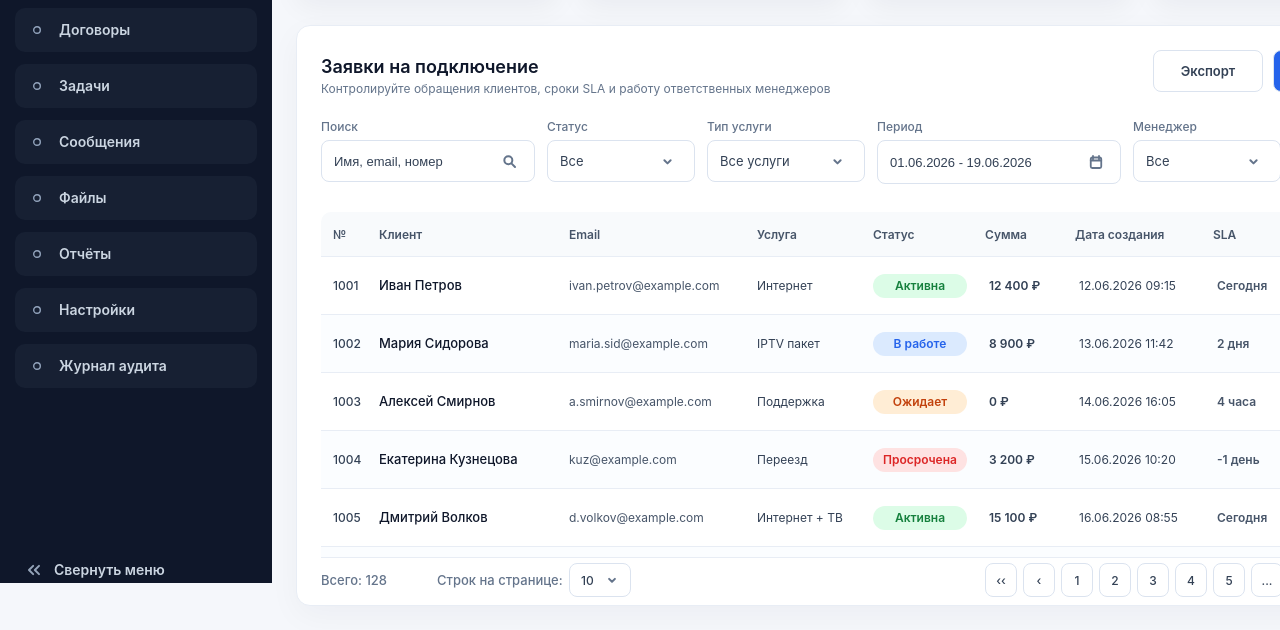
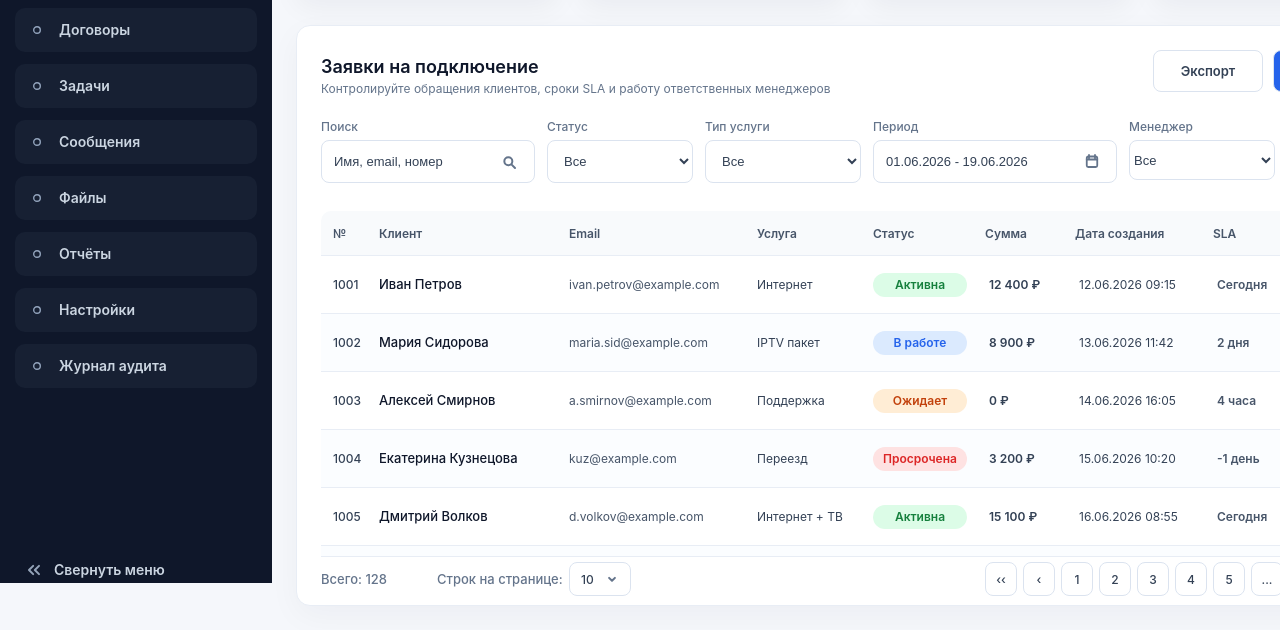
Before and after one commit to xxAksx/Test_task, a plain HTML site: page index.html in a window 1280 px wide. Shown: the part 217-847 px from the top of the page. Drawn offline with Linux system fonts and the light colour scheme.

Commit message:
add select and hover styles

```diff
--- a/index.html
+++ b/index.html
@@ -176,63 +176,59 @@
                     </span>
                 </div>
                 <div class="table-navigation">
-                    <!-- <div class="table-navigation-element">
-                        <span class="title-navigation">Поиск</span>
-                        <span class="table-navigation-block nav-block1">
-                            <span class="table-navigation-content content-block1">Имя, email, номер</span>
-                            <svg xmlns="http://www.w3.org/2000/svg" width="16" height="16" viewBox="0 0 16 16" fill="none">
-                                <path d="M7.33334 11.3333C9.54248 11.3333 11.3333 9.54248 11.3333 7.33334C11.3333 5.1242 9.54248 3.33334 7.33334 3.33334C5.1242 3.33334 3.33334 5.1242 3.33334 7.33334C3.33334 9.54248 5.1242 11.3333 7.33334 11.3333Z" stroke="#64748B" stroke-width="2"/>
-                                <path d="M10.6667 10.6667L14 14" stroke="#64748B" stroke-width="2" stroke-linecap="round"/>
-                            </svg>
-                        </span>
-                    </div> -->
-                    <form>
+                    <form class="form">
                         <div class="table-navigation-element">
                             <label for="search" class="title-navigation">Поиск</label>
-                            <input type="text" id="search" class="table-navigation-block nav-block1" value="Имя, email, номер">
+                            <input type="text" id="search" class="table-navigation-block nav-block1 hover-style" value="Имя, email, номер">
                             <svg class="nav-ico1" xmlns="http://www.w3.org/2000/svg" width="16" height="16" viewBox="0 0 16 16" fill="none">
                                 <path d="M7.33334 11.3333C9.54248 11.3333 11.3333 9.54248 11.3333 7.33334C11.3333 5.1242 9.54248 3.33334 7.33334 3.33334C5.1242 3.33334 3.33334 5.1242 3.33334 7.33334C3.33334 9.54248 5.1242 11.3333 7.33334 11.3333Z" stroke="#64748B" stroke-width="2"/>
                                 <path d="M10.6667 10.6667L14 14" stroke="#64748B" stroke-width="2" stroke-linecap="round"/>
                             </svg>
                         </div>
-                    </form>
-                    <div class="table-navigation-element">
-                        <span class="title-navigation">Статус</span>
-                        <span class="table-navigation-block nav-block2">
-                            <span class="table-navigation-content content-block2">Все</span>
-                            <svg xmlns="http://www.w3.org/2000/svg" width="15" height="15" viewBox="0 0 15 15" fill="none">
-                                <path d="M4.375 6.25L7.5 9.375L10.625 6.25" stroke="#64748B" stroke-width="2" stroke-linecap="round" stroke-linejoin="round"/>
-                            </svg>
-                        </span>
-                    </div>
-                    <div class="table-navigation-element">
-                        <span class="title-navigation">Тип услуги</span>
-                        <span class="table-navigation-block nav-block3">
-                            <span class="table-navigation-content content-block3">Все услуги</span>
-                            <svg xmlns="http://www.w3.org/2000/svg" width="15" height="15" viewBox="0 0 15 15" fill="none">
-                                <path d="M4.375 6.25L7.5 9.375L10.625 6.25" stroke="#64748B" stroke-width="2" stroke-linecap="round" stroke-linejoin="round"/>
-                            </svg>
-                        </span>
-                    </div>
-                    <form>
+                        <div class="table-navigation-element">
+                            <label for="status" class="title-navigation">Статус</label>
+                            <select class="table-navigation-block nav-block2 hover-style">
+                                <option value="Все">Все</option>
+                                <option value="Активно">Активно</option>
+                                <option value="В работе">В работе</option>
+                                <option value="Просрочена">Просрочена</option>
+                                <option value="Ожидает">Ожидает</option>
+                                <option value="Закрыта">Закрыта</option>
+                            </select>
+                        </div>
+                        <div class="table-navigation-element">
+                            <label for="type-service" class="title-navigation">Тип услуги</label>
+                            <select class="table-navigation-block nav-block3 hover-style">
+                                <option value="Все">Все</option>
+                                <option value="Интернет">Интернет</option>
+                                <option value="ТВ">ТВ</option>
+                                <option value="Роутер">Роутер</option>
+                                <option value="Техник">Техник</option>
+                                <option value="IPTV пакет">IPTV пакет</option>
+                                <option value="Переезд">Переезд</option>
+                            </select>
+                        </div>
                         <div class="table-navigation-element">
                             <label for="period" class="title-navigation">Период</label>
-                            <input type="datetime" id="period" class="table-navigation-block nav-block4" value="01.06.2026 - 19.06.2026">
+                            <input type="datetime" id="period" class="table-navigation-block nav-block4 hover-style" value="01.06.2026 - 19.06.2026">
                             <svg class="nav-ico4" xmlns="http://www.w3.org/2000/svg" width="18" height="18" viewBox="0 0 18 18" fill="none">
                                 <path d="M12.75 4.5H5.25C4.42157 4.5 3.75 5.17157 3.75 6V13.5C3.75 14.3284 4.42157 15 5.25 15H12.75C13.5784 15 14.25 14.3284 14.25 13.5V6C14.25 5.17157 13.5784 4.5 12.75 4.5Z" stroke="#64748B" stroke-width="1.8"/>
                                 <path d="M6 3V6M12 3V6M3.75 7.5H14.25" stroke="#64748B" stroke-width="1.8" stroke-linecap="round"/>
                             </svg>
                         </div>
+                        <div class="table-navigation-element">
+                            <label for="manager" class="title-navigation">Менеджер</label>
+                            <select class="table-navigation-block nav-block5 hover-style">
+                                <option value="Все">Все</option>
+                                <option value="Хз">Хз</option>
+                                <option value="Хз">Хз</option>
+                                <option value="Хз">Хз</option>
+                                <option value="Хз">Хз</option>
+                                <option value="Хз">Хз</option>
+                                <option value="Хз">Хз</option>
+                            </select>
+                        </div>
                     </form>
-                    <div class="table-navigation-element">
-                        <span class="title-navigation">Менеджер</span>
-                        <span class="table-navigation-block nav-block5">
-                            <span class="table-navigation-content content-block5">Все</span>
-                            <svg xmlns="http://www.w3.org/2000/svg" width="15" height="15" viewBox="0 0 15 15" fill="none">
-                                <path d="M4.375 6.25L7.5 9.375L10.625 6.25" stroke="#64748B" stroke-width="2" stroke-linecap="round" stroke-linejoin="round"/>
-                            </svg>
-                        </span>
-                    </div>
                     <div class="table-navigation-element">
                         <span class="table-navigation-block nav-block6">Сброс</span>
                     </div>
--- a/main.css
+++ b/main.css
@@ -129,6 +129,7 @@ nav {
     background: #172033;
     padding-left: 18px;
     gap: 18px;
+    transition: transform 0.3s ;
 }
 .menu-indicator {
     position: relative;
@@ -147,6 +148,7 @@ nav {
     line-height: 16px; /* 145.455% */
 }
 .sidebar-item:hover {
+    transform: scale(1.1);
     background: #2563EB;
     color: #FFF;
     cursor: pointer;
@@ -313,6 +315,7 @@ main {
     font-style: normal;
     font-weight: 600;
     line-height: 19px; /* 146.154% */
+    transition: transform 0.4s;
 }
 .create {
     position: absolute;
@@ -333,20 +336,27 @@ main {
     font-style: normal;
     font-weight: 600;
     line-height: 19px; /* 146.154% */
+    transition: transform 0.4s;
 }
 .export:hover {
+    transform: scale(1.1);
     background: #2563EB;
     color: #FFF;
     cursor: pointer;
 }
 .create:hover {
     cursor: pointer;
+    transform: scale(1.1);
 }
 .table-navigation {
     display: flex;
     gap: 12px;
     margin-left: 24px;
     margin-top: 21px;
+}
+.form {
+    display: flex;
+    gap: 12px;
 }
 .table-navigation-element {
     display: flex;
@@ -373,6 +383,19 @@ main {
     font-weight: 400;
     line-height: 19px; /* 146.154% */
 }
+.table-navigation-block1 {
+    display: flex;
+    align-items: center;
+    border-radius: 8px;
+    border: 1px solid #DBE3EF;
+    background: #FFF;
+    color: #334155;
+    font-size: 13px;
+    font-style: normal;
+    font-weight: 400;
+    line-height: 19px; /* 146.154% */
+    width: 146px;;
+}
 .table-navigation-block:hover {
     cursor: pointer;
 }
@@ -382,20 +405,22 @@ main {
 .nav-block1 {
     padding-left: 12px;
     width: 198px;
-    height: 38px;
+    height: 39px;
 }
 .nav-block2 {
+    padding-left: 12px;
     width: 146px;
-    height: 40px;
+    height: 43px;
 }
 .nav-block3 {
+    padding-left: 12px;
     width: 156px;
-    height: 40px;
+    height: 43px;
 }
 .nav-block4 {
     padding-left: 12px;
     width: 228px;
-    height: 40px;
+    height: 39px;
 }
 .nav-block5 {
     width: 146px;
@@ -425,6 +450,12 @@ main {
 .nav-block6:hover {
     background: #2563EB;
     color: #FFF;
+}
+.hover-style:hover {
+    background: #d8e0d9;
+}
+.hover-style:focus {
+    background: #d8e0d9;
 }
 .content-block1 {
     width: 164px;
```
